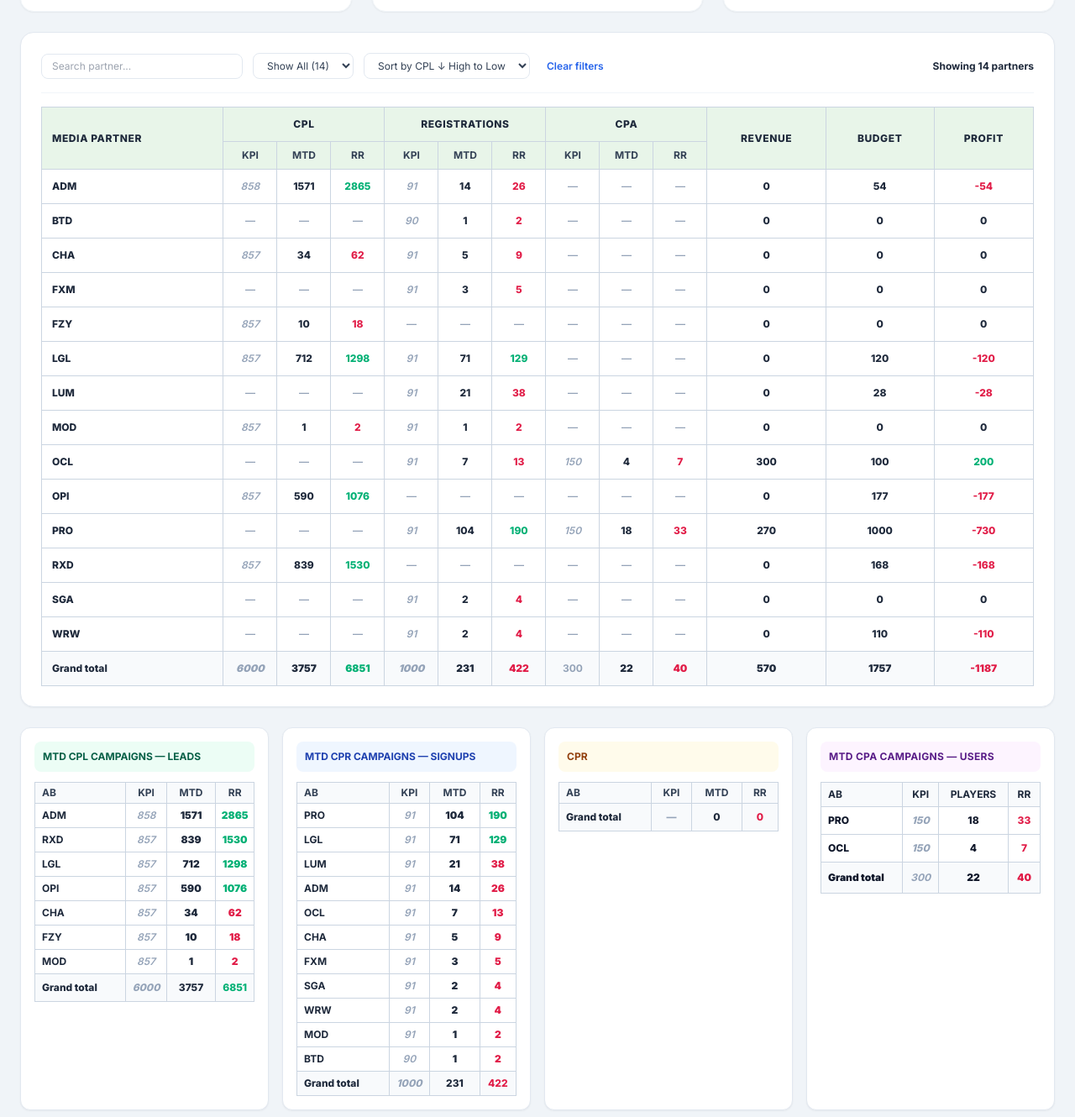
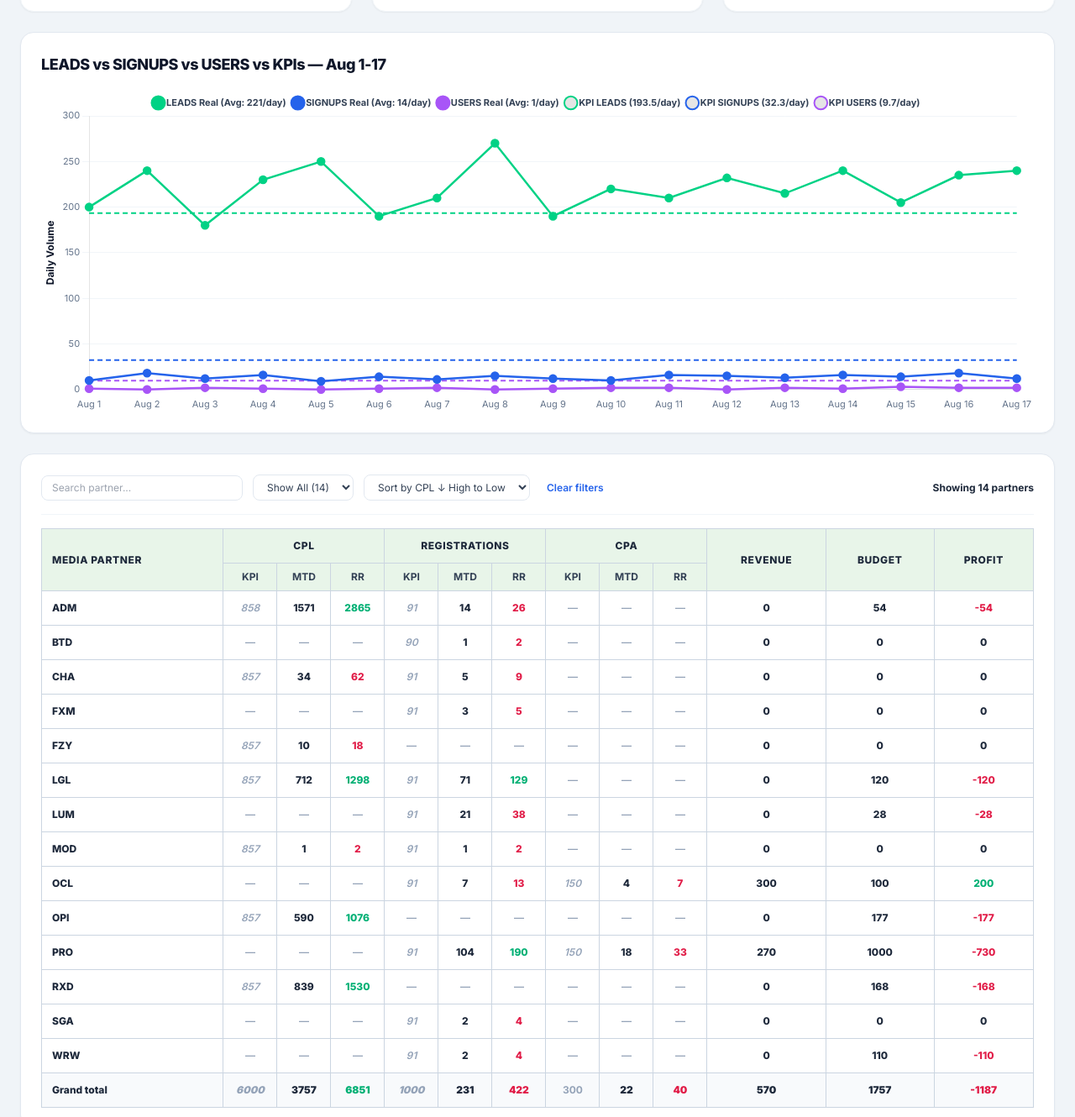
Before and after one commit to WiseKapital/Media-Management-Report--August-2026, a plain HTML site: page index.html in a window 1280 px wide. Shown: the part 818-2148 px from the top of the page at 84% size. Drawn offline with nearby package versions, Linux system fonts and the light colour scheme.

Commit message:
Update index.html

```diff
--- a/index.html
+++ b/index.html
@@ -47,7 +47,7 @@
     <div class="flex flex-wrap items-center justify-between gap-4 bg-white p-4 rounded-xl shadow-sm border border-slate-200">
       <div class="flex items-center gap-3">
         <h1 class="text-2xl font-extrabold text-slate-900 tracking-tight">MMR Media Management Report</h1>
-        <span class="bg-slate-800 text-white text-xs font-semibold px-3 py-1 rounded-full">August MTD</span>
+        <span class="bg-slate-800 text-white text-xs font-semibold px-3 py-1 rounded-full">August 1-17</span>
       </div>
       <div class="flex gap-2">
         <button onclick="switchTab('all')" id="tab-all" class="px-3 py-1.5 text-xs font-bold rounded-lg transition bg-slate-900 text-white">All Views</button>
@@ -58,7 +58,7 @@
     </div>
 
     <!-- ========================================== -->
-    <!-- SECTION 1: CARDS AND BARS VIEW -->
+    <!-- SECTION 1: CARDS, BARS AND MAIN LINE CHART -->
     <!-- ========================================== -->
     <div id="section-v1" class="space-y-6">
 
@@ -280,12 +280,20 @@
 
       </div>
 
+      <!-- MAIN LINE CHART (AUG 1-17 / LINES ONLY / NO UNDERLINE FILL) -->
+      <div class="bg-white p-6 rounded-2xl shadow-sm border border-slate-200">
+        <h3 class="text-lg font-extrabold text-slate-900 tracking-tight mb-4">LEADS vs SIGNUPS vs USERS vs KPIs — Aug 1-17</h3>
+        <div class="relative w-full h-80 md:h-96">
+          <canvas id="mainLineChart"></canvas>
+        </div>
+      </div>
+
     </div>
 
     <!-- ========================================== -->
     <!-- SECTION 2: MAIN GENERAL TABLE -->
     <!-- ========================================== -->
-    <div id="section-v2" class="bg-white rounded-2xl shadow-sm border border-slate-200 overflow-hidden p-6 space-y-4">
+    <div id="section-v2" class="bg-white rounded-2xl shadow-sm border border-slate-200 overflow-hidden p-6 space-y-4 mt-6">
 
       <!-- CONTROLS AND FILTERS -->
       <div class="flex flex-wrap items-center justify-between gap-4 border-b border-slate-100 pb-4">
@@ -577,7 +585,7 @@
     </div>
 
     <!-- ========================================== -->
-    <!-- SECTION 3: CAMPAIGN TABLES & UNMAPPED TABLE -->
+    <!-- SECTION 3: CAMPAIGN TABLES -->
     <!-- ========================================== -->
     <div id="section-v3" class="space-y-6">
 
@@ -626,17 +634,17 @@
               </tr>
             </thead>
             <tbody class="font-semibold">
-              <tr><td class="py-1.5 px-2 font-bold">PRO</td><td class="text-center text-slate-400 italic">91</td><td class="text-center font-black">104</td><td class="text-green-custom font-black text-center">190</td></tr>
-              <tr><td class="py-1.5 px-2 font-bold">LGL</td><td class="text-center text-slate-400 italic">91</td><td class="text-center font-black">71</td><td class="text-green-custom font-black text-center">129</td></tr>
-              <tr><td class="py-1.5 px-2 font-bold">LUM</td><td class="text-center text-slate-400 italic">91</td><td class="text-center font-black">21</td><td class="text-red-custom font-black text-center">38</td></tr>
-              <tr><td class="py-1.5 px-2 font-bold">ADM</td><td class="text-center text-slate-400 italic">91</td><td class="text-center font-black">14</td><td class="text-red-custom font-black text-center">26</td></tr>
-              <tr><td class="py-1.5 px-2 font-bold">OCL</td><td class="text-center text-slate-400 italic">91</td><td class="text-center font-black">7</td><td class="text-red-custom font-black text-center">13</td></tr>
-              <tr><td class="py-1.5 px-2 font-bold">CHA</td><td class="text-center text-slate-400 italic">91</td><td class="text-center font-black">5</td><td class="text-red-custom font-black text-center">9</td></tr>
-              <tr><td class="py-1.5 px-2 font-bold">FXM</td><td class="text-center text-slate-400 italic">91</td><td class="text-center font-black">3</td><td class="text-red-custom font-black text-center">5</td></tr>
-              <tr><td class="py-1.5 px-2 font-bold">SGA</td><td class="text-center text-slate-400 italic">91</td><td class="text-center font-black">2</td><td class="text-red-custom font-black text-center">4</td></tr>
-              <tr><td class="py-1.5 px-2 font-bold">WRW</td><td class="text-center text-slate-400 italic">91</td><td class="text-center font-black">2</td><td class="text-red-custom font-black text-center">4</td></tr>
-              <tr><td class="py-1.5 px-2 font-bold">MOD</td><td class="text-center text-slate-400 italic">91</td><td class="text-center font-black">1</td><td class="text-red-custom font-black text-center">2</td></tr>
-              <tr><td class="py-1.5 px-2 font-bold">BTD</td><td class="text-center text-slate-400 italic">90</td><td class="text-center font-black">1</td><td class="text-red-custom font-black text-center">2</td></tr>
+              <tr><td class="py-1 px-2 font-bold">PRO</td><td class="text-center text-slate-400 italic">91</td><td class="text-center font-black">104</td><td class="text-green-custom font-black text-center">190</td></tr>
+              <tr><td class="py-1 px-2 font-bold">LGL</td><td class="text-center text-slate-400 italic">91</td><td class="text-center font-black">71</td><td class="text-green-custom font-black text-center">129</td></tr>
+              <tr><td class="py-1 px-2 font-bold">LUM</td><td class="text-center text-slate-400 italic">91</td><td class="text-center font-black">21</td><td class="text-red-custom font-black text-center">38</td></tr>
+              <tr><td class="py-1 px-2 font-bold">ADM</td><td class="text-center text-slate-400 italic">91</td><td class="text-center font-black">14</td><td class="text-red-custom font-black text-center">26</td></tr>
+              <tr><td class="py-1 px-2 font-bold">OCL</td><td class="text-center text-slate-400 italic">91</td><td class="text-center font-black">7</td><td class="text-red-custom font-black text-center">13</td></tr>
+              <tr><td class="py-1 px-2 font-bold">CHA</td><td class="text-center text-slate-400 italic">91</td><td class="text-center font-black">5</td><td class="text-red-custom font-black text-center">9</td></tr>
+              <tr><td class="py-1 px-2 font-bold">FXM</td><td class="text-center text-slate-400 italic">91</td><td class="text-center font-black">3</td><td class="text-red-custom font-black text-center">5</td></tr>
+              <tr><td class="py-1 px-2 font-bold">SGA</td><td class="text-center text-slate-400 italic">91</td><td class="text-center font-black">2</td><td class="text-red-custom font-black text-center">4</td></tr>
+              <tr><td class="py-1 px-2 font-bold">WRW</td><td class="text-center text-slate-400 italic">91</td><td class="text-center font-black">2</td><td class="text-red-custom font-black text-center">4</td></tr>
+              <tr><td class="py-1 px-2 font-bold">MOD</td><td class="text-center text-slate-400 italic">91</td><td class="text-center font-black">1</td><td class="text-red-custom font-black text-center">2</td></tr>
+              <tr><td class="py-1 px-2 font-bold">BTD</td><td class="text-center text-slate-400 italic">90</td><td class="text-center font-black">1</td><td class="text-red-custom font-black text-center">2</td></tr>
               <tr class="font-extrabold bg-slate-50"><td class="py-1.5 px-2">Grand total</td><td class="text-center text-slate-400 italic">1000</td><td class="text-center">231</td><td class="text-red-custom text-center">422</td></tr>
             </tbody>
           </table>
@@ -706,7 +714,7 @@
 
       </div>
 
-      <!-- NEW GREY SINGLE-COLUMN TABLE: UNMAPPED PARTNERS (NO DATA YET) -->
+      <!-- GREY SINGLE-COLUMN TABLE: UNMAPPED PARTNERS -->
       <div class="bg-white rounded-xl p-4 shadow-sm border border-slate-200">
         <div class="bg-slate-100 text-slate-800 text-xs font-extrabold p-2.5 rounded-lg mb-3 tracking-wide">
           UNMAPPED PARTNERS — NO DATA YET
@@ -760,7 +768,7 @@
 
   </div>
 
-  <!-- JAVASCRIPT FOR TABS -->
+  <!-- JAVASCRIPT FOR TABS AND CHART.JS -->
   <script>
     function switchTab(tab) {
       const v1 = document.getElementById('section-v1');
@@ -802,6 +810,144 @@
         btnV3.className = activeClass;
       }
     }
+
+    // MAIN LINE CHART INITIALIZATION (AUG 1-17, LINES ONLY, NO FILL)
+    document.addEventListener('DOMContentLoaded', () => {
+      const ctx = document.getElementById('mainLineChart');
+      if (ctx) {
+        new Chart(ctx.getContext('2d'), {
+          type: 'line',
+          data: {
+            labels: [
+              'Aug 1', 'Aug 2', 'Aug 3', 'Aug 4', 'Aug 5', 'Aug 6',
+              'Aug 7', 'Aug 8', 'Aug 9', 'Aug 10', 'Aug 11', 'Aug 12',
+              'Aug 13', 'Aug 14', 'Aug 15', 'Aug 16', 'Aug 17'
+            ],
+            datasets: [
+              {
+                label: 'LEADS Real (Avg: 221/day)',
+                data: [200, 240, 180, 230, 250, 190, 210, 270, 190, 220, 210, 232, 215, 240, 205, 235, 240],
+                borderColor: '#00d285',
+                backgroundColor: '#00d285',
+                fill: false, /* NO UNDERLINE FILL */
+                borderWidth: 2.5,
+                pointBackgroundColor: '#00d285',
+                pointRadius: 4,
+                tension: 0 /* STRAIGHT LINES */
+              },
+              {
+                label: 'SIGNUPS Real (Avg: 14/day)',
+                data: [10, 18, 12, 16, 9, 14, 11, 15, 12, 10, 16, 15, 13, 16, 14, 18, 12],
+                borderColor: '#2563eb',
+                backgroundColor: '#2563eb',
+                fill: false, /* NO UNDERLINE FILL */
+                borderWidth: 2.5,
+                pointBackgroundColor: '#2563eb',
+                pointRadius: 4,
+                tension: 0 /* STRAIGHT LINES */
+              },
+              {
+                label: 'USERS Real (Avg: 1/day)',
+                data: [1, 0, 2, 1, 0, 1, 2, 0, 1, 2, 2, 0, 2, 1, 3, 2, 2],
+                borderColor: '#a855f7',
+                backgroundColor: '#a855f7',
+                fill: false, /* NO UNDERLINE FILL */
+                borderWidth: 2.5,
+                pointBackgroundColor: '#a855f7',
+                pointRadius: 4,
+                tension: 0 /* STRAIGHT LINES */
+              },
+              {
+                label: 'KPI LEADS (193.5/day)',
+                data: Array(17).fill(193.5),
+                borderColor: '#00d285',
+                borderWidth: 2,
+                borderDash: [6, 4],
+                pointRadius: 0,
+                fill: false
+              },
+              {
+                label: 'KPI SIGNUPS (32.3/day)',
+                data: Array(17).fill(32.3),
+                borderColor: '#2563eb',
+                borderWidth: 2,
+                borderDash: [6, 4],
+                pointRadius: 0,
+                fill: false
+              },
+              {
+                label: 'KPI USERS (9.7/day)',
+                data: Array(17).fill(9.7),
+                borderColor: '#a855f7',
+                borderWidth: 2,
+                borderDash: [6, 4],
+                pointRadius: 0,
+                fill: false
+              }
+            ]
+          },
+          options: {
+            responsive: true,
+            maintainAspectRatio: false,
+            interaction: {
+              mode: 'index',
+              intersect: false,
+            },
+            plugins: {
+              legend: {
+                position: 'top',
+                labels: {
+                  usePointStyle: true,
+                  boxWidth: 8,
+                  font: {
+                    family: "'Inter', sans-serif",
+                    size: 11,
+                    weight: 'bold'
+                  },
+                  color: '#334155'
+                }
+              },
+              tooltip: {
+                backgroundColor: 'rgba(15, 23, 42, 0.9)',
+                titleFont: { family: "'Inter', sans-serif", size: 13 },
+                bodyFont: { family: "'Inter', sans-serif", size: 12 },
+                padding: 10,
+                cornerRadius: 8,
+                displayColors: true
+              }
+            },
+            scales: {
+              y: {
+                beginAtZero: true,
+                max: 300,
+                grid: {
+                  color: '#f1f5f9',
+                  drawBorder: false,
+                },
+                ticks: {
+                  stepSize: 50,
+                  font: { family: "'Inter', sans-serif", size: 11 },
+                  color: '#64748b'
+                },
+                title: {
+                  display: true,
+                  text: 'Daily Volume',
+                  font: { family: "'Inter', sans-serif", size: 12, weight: 'bold' },
+                  color: '#0f172a'
+                }
+              },
+              x: {
+                grid: { display: false, drawBorder: false },
+                ticks: {
+                  font: { family: "'Inter', sans-serif", size: 11 },
+                  color: '#64748b'
+                }
+              }
+            }
+          }
+        });
+      }
+    });
   </script>
 </body>
 </html>
```
